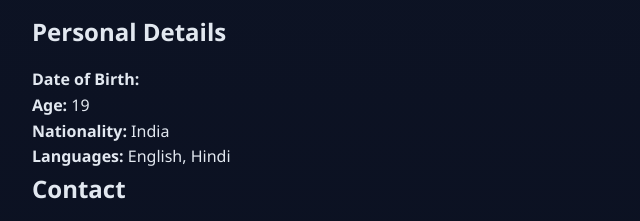
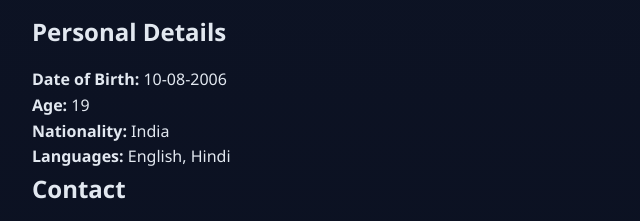
Before and after one commit to RAJATHYASHKUMAR/RAJATHYASHKUMAR.github.io, a plain HTML site: page index.html in a window 1280 px wide. Shown: the part 1170-1391 px from the top of the page, 124-764 px from the left. Drawn offline with Linux system fonts and the light colour scheme.

Commit message:
Update index.html

```diff
--- a/index.html
+++ b/index.html
@@ -110,7 +110,7 @@
     <section class="container">
       <h2>Personal Details</h2>
       <ul class="personal-list">
-        <li><strong>Date of Birth:</strong>  </li>
+        <li><strong>Date of Birth:</strong> 10-08-2006</li>
         <li><strong>Age:</strong> 19</li>
         <li><strong>Nationality:</strong> India</li>
         <li><strong>Languages:</strong> English, Hindi</li>
```
